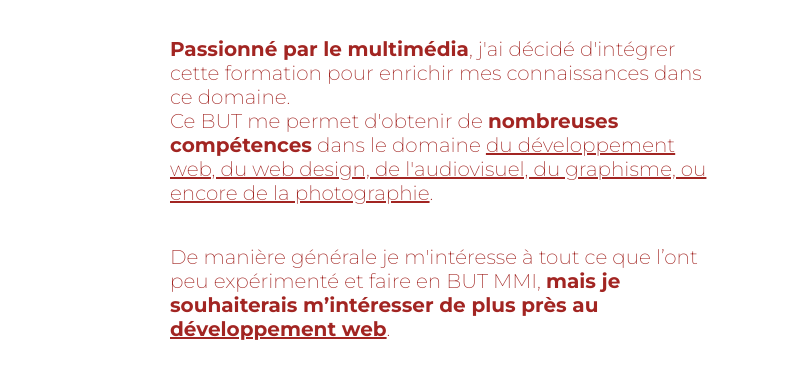
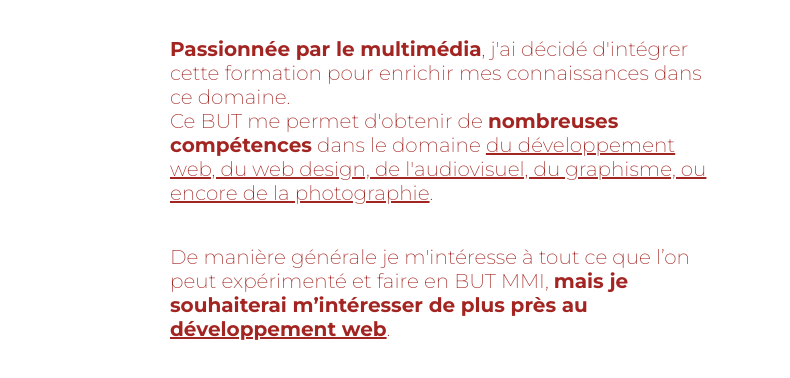
Before and after one commit to liloulpz/portfoliov2, a plain HTML site: page apropos.html in a window 1280 px wide. Shown: the part 521-899 px from the top of the page, 490-1280 px from the left. Drawn offline with Linux system fonts and the light colour scheme.

Commit message:
correction coquilles

```diff
--- a/apropos.html
+++ b/apropos.html
@@ -59,13 +59,13 @@
         à l’IUT Bordeaux-Montaigne.
     </p>
     <p>
-        <strong>Passionné par le multimédia</strong>, j'ai décidé d'intégrer cette formation pour enrichir mes connaissances dans ce domaine. <br>
+        <strong>Passionnée par le multimédia</strong>, j'ai décidé d'intégrer cette formation pour enrichir mes connaissances dans ce domaine. <br>
         Ce BUT me permet d'obtenir de <strong>nombreuses compétences</strong> dans le domaine <u>du développement web, du web design, de l'audiovisuel,
             du graphisme, ou encore de la photographie</u>.
     </p>
     <p>
-        De manière générale je m'intéresse à tout ce que l’ont peu expérimenté et faire en BUT MMI,
-        <strong>mais je souhaiterais m’intéresser de plus près au <u>développement web</u></strong>.
+        De manière générale je m'intéresse à tout ce que l’on peut expérimenté et faire en BUT MMI,
+        <strong>mais je souhaiterai m’intéresser de plus près au <u>développement web</u></strong>.
     </p>
         </div>
         <div class="grid-item2">
```
Also changed, not shown: 2_web_portfolio.html (+2 -2 lines).
